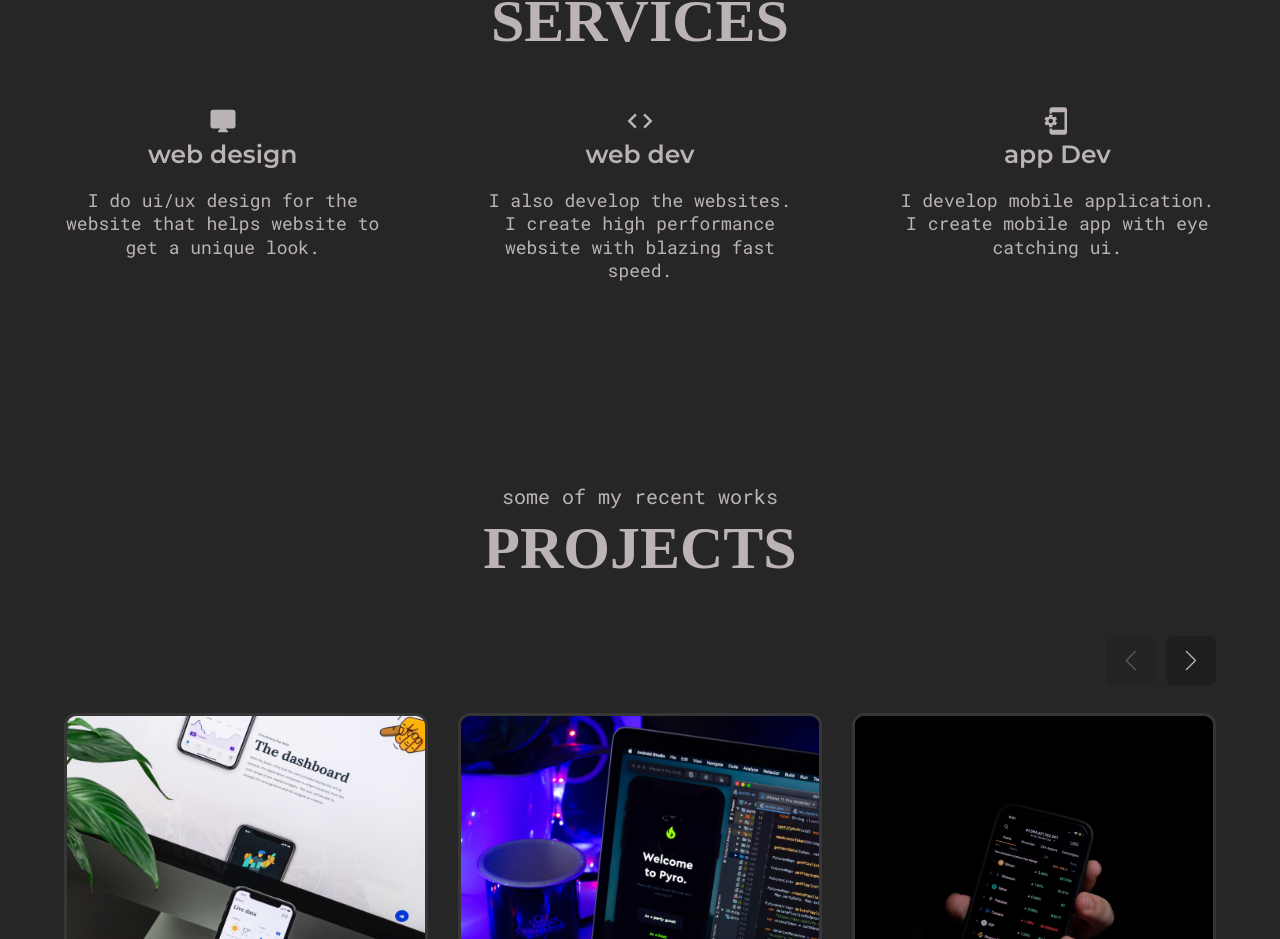
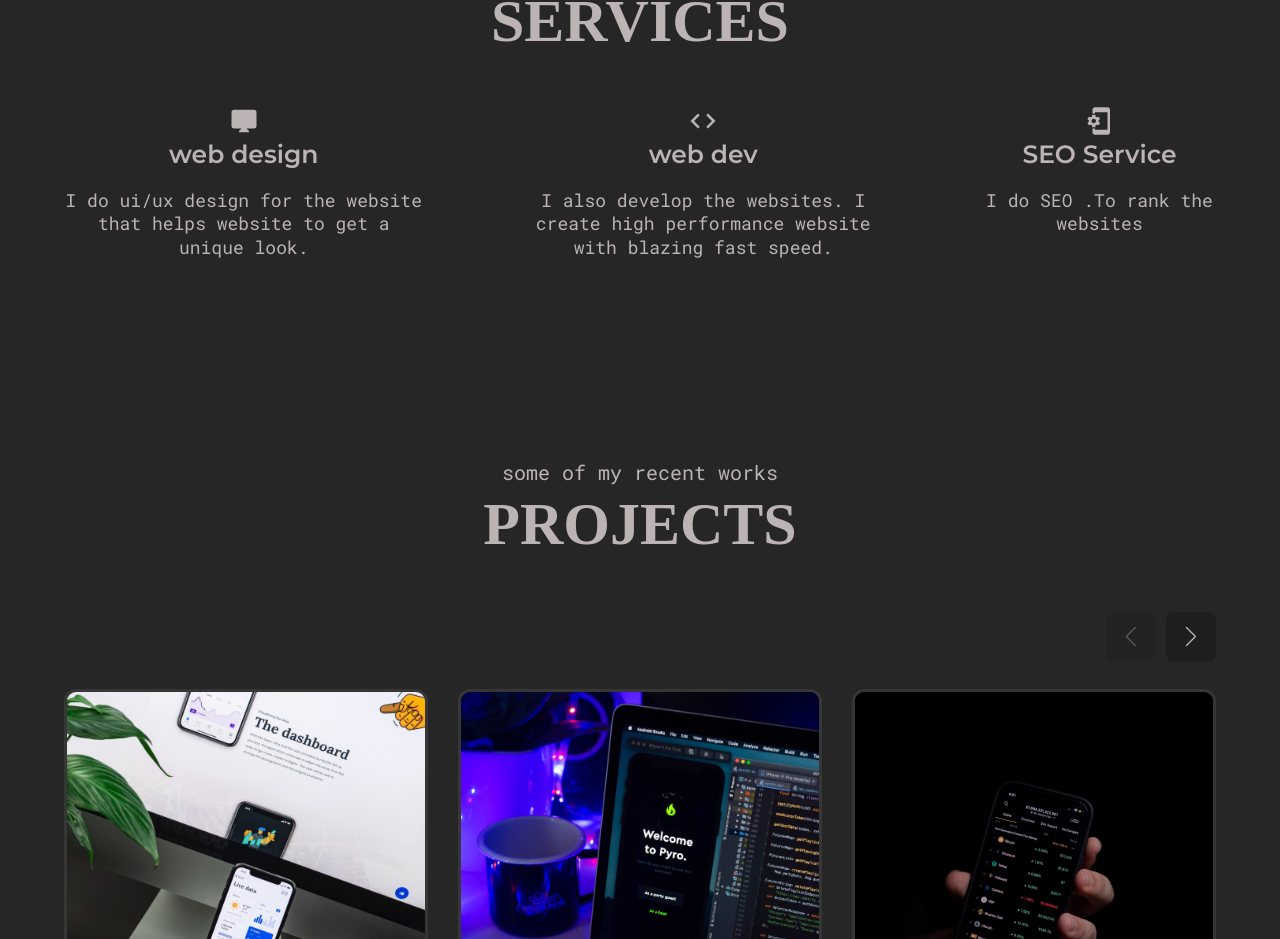
Before and after one commit to amitkrg124/createramit, a React (Create React App) app: page / in a window 1280 px wide. Shown: the part 1909-2848 px from the top of the page. Built offline with nearby package versions, Linux system fonts and the light colour scheme; a web font is replaced by a local one.

Commit message:
Update ServicesSection.js

```diff
--- a/src/components/ServicesSection.js
+++ b/src/components/ServicesSection.js
@@ -41,8 +41,8 @@ export default function ServicesSection() {
           />
           <ServicesSectionItem
             icon={<MdPhonelinkSetup />}
-            title="app Dev"
-            desc="I develop mobile application. I create mobile app with eye catching ui. "
+            title="SEO Service"
+            desc="I do SEO .To rank the websites "
           />
         </div>
       </div>
```
